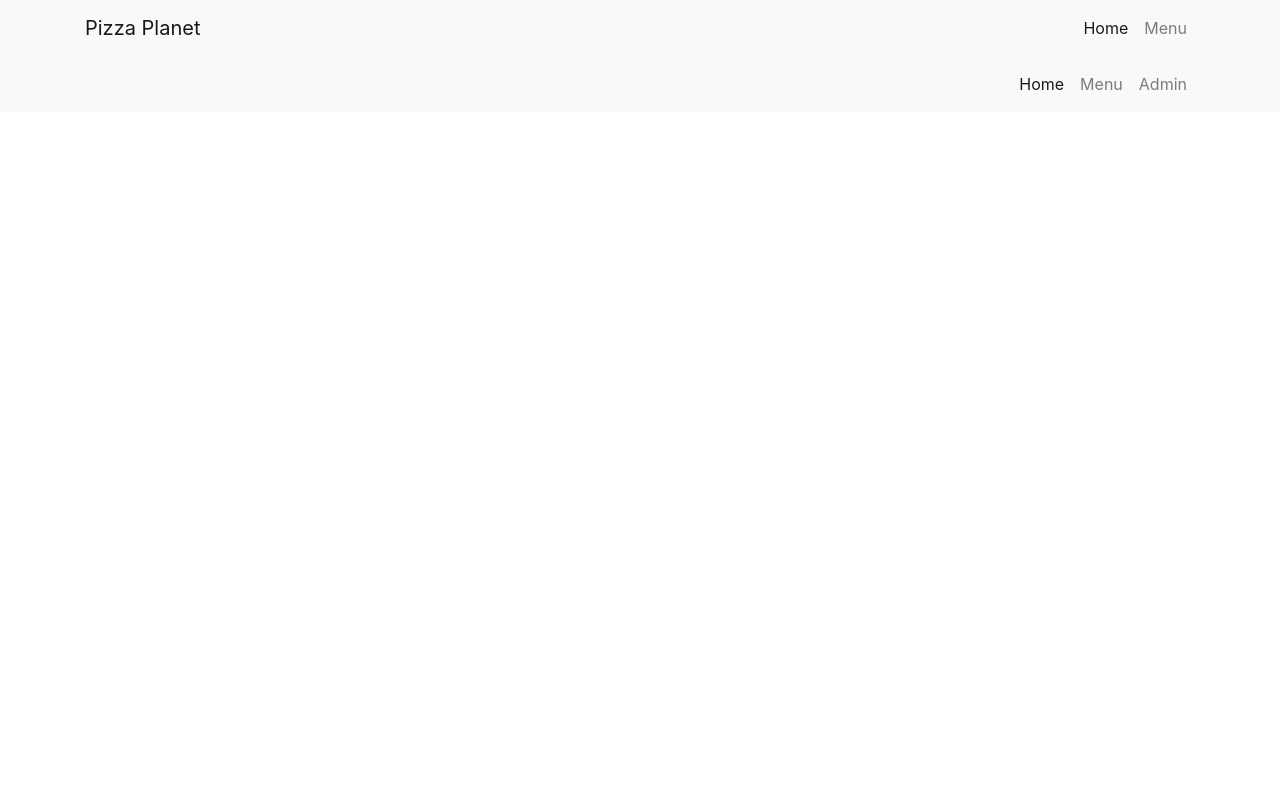
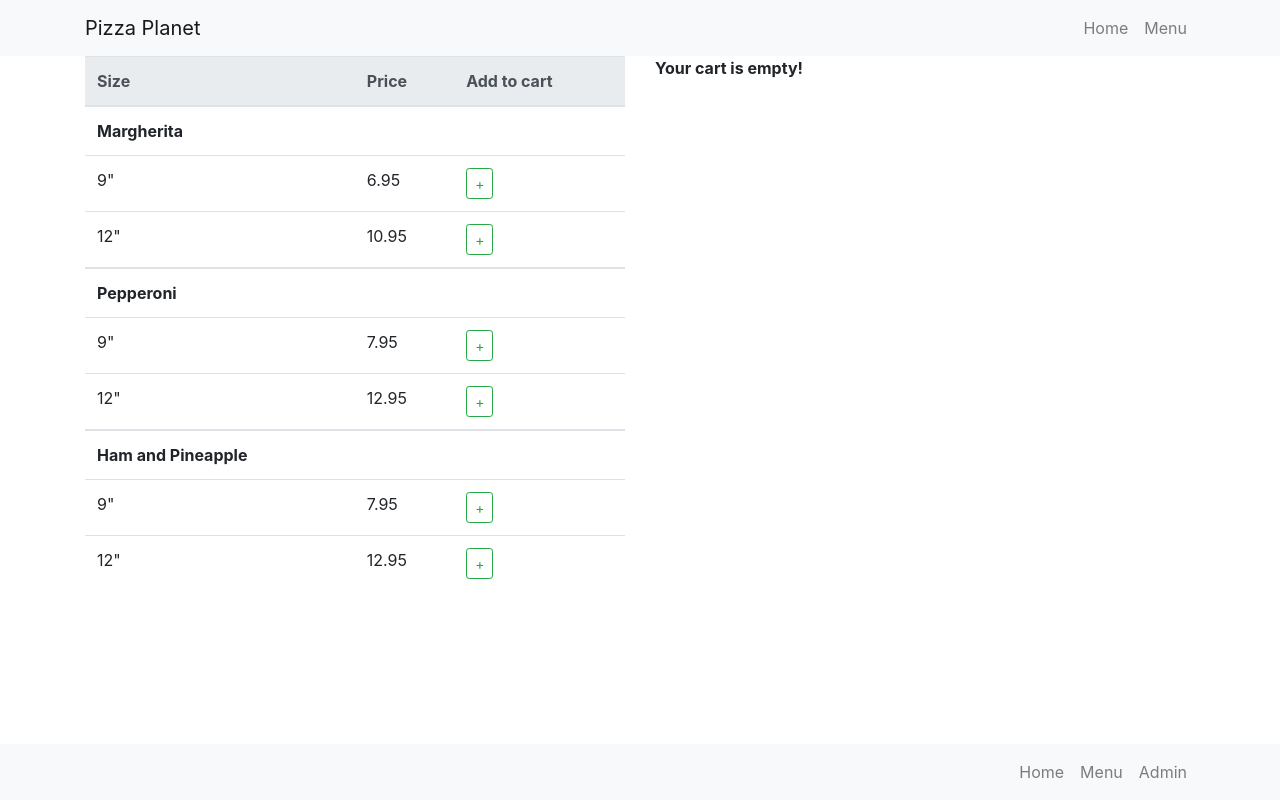
Before and after one commit to 124c4a11/PizzaPlanet-Vue.js-, a Vue app: page /menu in a window 1280 px wide. Built offline with nearby package versions, Linux system fonts and the light colour scheme; the HTML template or start-up script is replaced by a standard one.

Commit message:
Menu page

```diff
--- a/src/components/Footer.vue
+++ b/src/components/Footer.vue
@@ -2,16 +2,26 @@
   <footer class="navbar navbar-expand-lg navbar-light bg-light">
     <div class="container">
       <ul class="navbar-nav ml-auto">
-        <li class="nav-item active">
-          <a class="nav-link" href="/">Home <span class="sr-only">(current)</span></a>
-        </li>
-        <li class="nav-item">
-          <a class="nav-link" href="#">Menu</a>
-        </li>
-        <li class="nav-item">
-          <a class="nav-link" href="#">Admin</a>
+        <li v-for="(link, ndx) in links" :key="ndx" class="nav-item">
+          <a class="nav-link" :href="link.url">{{ link.title }}</a>
         </li>
       </ul>
     </div>
   </footer>
 </template>
+
+<script>
+export default {
+  name: 'footer',
+
+  data () {
+    return {
+      links: [
+        { title: 'Home', url: '/' },
+        { title: 'Menu', url: '/menu' },
+        { title: 'Admin', url: '/admin' }
+      ]
+    }
+  }
+}
+</script>
--- a/src/components/Header.vue
+++ b/src/components/Header.vue
@@ -8,14 +8,27 @@
 
       <div class="collapse navbar-collapse" id="navbarSupportedContent">
         <ul class="navbar-nav ml-auto">
-          <li class="nav-item active">
-            <a class="nav-link" href="/">Home <span class="sr-only">(current)</span></a>
-          </li>
-          <li class="nav-item">
-            <a class="nav-link" href="#">Menu</a>
+          <li v-for="(link, ndx) in links" :key="ndx" class="nav-item">
+            <a class="nav-link" :href="link.url">{{ link.title }}</a>
           </li>
         </ul>
       </div>
     </div>
   </header>
 </template>
+
+<script>
+export default {
+  name: 'header',
+
+  data () {
+    return {
+      links: [
+        { title: 'Home', url: '/' },
+        { title: 'Menu', url: '/menu' }
+      ]
+    }
+  }
+
+}
+</script>
--- a/src/router.js
+++ b/src/router.js
@@ -1,6 +1,8 @@
 import Vue from 'vue'
 import Router from 'vue-router'
-import Home from './views/Home.vue'
+
+import ppHome from './views/Home.vue'
+import ppMenu from './views/Menu.vue'
 
 Vue.use(Router)
 
@@ -11,7 +13,12 @@ export default new Router({
     {
       path: '/',
       name: 'home',
-      component: Home
+      component: ppHome
+    },
+    {
+      path: '/menu',
+      name: 'menu',
+      component: ppMenu
     }
   ]
 })
--- a/src/views/Home.vue
+++ b/src/views/Home.vue
@@ -26,7 +26,7 @@ export default {
   min-height: 480px;
   padding: 15px;
   color: #fff;
-  text-shadow: 0 0 .5em rgba(0, 0, 0, .5);
+  text-shadow: 0 0 .5em rgba(0, 0, 0, .8);
   background-image: url(../assets/pizza.jpg);
   background-position: center;
   background-size: cover;
@@ -50,6 +50,7 @@ export default {
 .hero__content {
   position: relative;
   z-index: 2;
+  max-width: 1140px;
   text-align: center;
 }
 </style>
--- /dev/null
+++ b/src/views/Menu.vue
@@ -0,0 +1,153 @@
+<template>
+  <div class="main">
+    <div class="container">
+      <div class="row">
+        <div class="col-sm-12 col-md-6">
+          <table class="table table-hover">
+            <thead class="thead-light">
+              <tr>
+                <th>Size</th>
+                <th>Price</th>
+                <th>Add to cart</th>
+              </tr>
+            </thead>
+            <tbody v-for="(item, ndx) in getMenuItems" :key="ndx">
+              <tr>
+                <td><strong>{{ item.name }}</strong></td>
+              </tr>
+              <tr v-for="(option, ndx) in item.options" :key="ndx">
+                <td>{{ option.size }}"</td>
+                <td>{{ option.price }}</td>
+                <td>
+                  <button
+                    @click="addToCart(item, option)"
+                    class="btn btn-outline-success btn-sm"
+                    type="button">+</button>
+                </td>
+              </tr>
+            </tbody>
+          </table>
+        </div>
+
+        <!-- cart -->
+        <div class="col-sm-12 col-md-6">
+          <div v-if="cart.length">
+            <table class="table table-hover">
+              <thead class="thead-light">
+                <tr>
+                  <th>Quantity</th>
+                  <th>Item</th>
+                  <th>Total</th>
+                </tr>
+              </thead>
+              <tbody v-for="(item, ndx) in cart" :key="ndx">
+                <tr>
+                  <td>
+                    <button
+                      @click="decreaseQuantity(item)"
+                      class="btn btn-sm btn-light"
+                      type="button">-</button>
+                    <span> {{ item.quantity }} </span>
+                    <button
+                      @click="increaseQuantity(item)"
+                      class="btn btn-sm btn-light"
+                      type="button">+</button>
+                  </td>
+                  <td>{{ item.name }} {{ item.size }}"</td>
+                  <td>{{ item.price * item.quantity }}</td>
+                </tr>
+              </tbody>
+            </table>
+            <p><b>Order total:</b></p>
+            <button class="btn btn-success btn-block" type="button">Place Order</button>
+          </div>
+          <div v-else>
+            <p><b>Your cart is empty!</b></p>
+          </div>
+        </div>
+      </div>
+    </div>
+  </div>
+</template>
+
+<script>
+export default {
+  name: 'menuPage',
+
+  data () {
+    return {
+      cart: [],
+
+      getMenuItems: {
+        1: {
+          'name': 'Margherita',
+          'description': 'A delicious tomato based pizza topped with mozzarella',
+          'options': [
+            {
+              'size': 9,
+              'price': 6.95
+            },
+            {
+              'size': 12,
+              'price': 10.95
+            }
+          ]
+        },
+        2: {
+          'name': 'Pepperoni',
+          'description': 'A delicious tomato based pizza topped with mozzarella and pepperoni',
+          'options': [
+            {
+              'size': 9,
+              'price': 7.95
+            },
+            {
+              'size': 12,
+              'price': 12.95
+            }
+          ]
+        },
+        3: {
+          'name': 'Ham and Pineapple',
+          'description': 'A delicious tomato based pizza topped with mozzarella, ham and pineapple',
+          'options': [
+            {
+              'size': 9,
+              'price': 7.95
+            },
+            {
+              'size': 12,
+              'price': 12.95
+            }
+          ]
+        }
+      }
+    }
+  },
+
+  methods: {
+    addToCart (item, option) {
+      this.cart.push({
+        name: item.name,
+        size: option.size,
+        price: option.price,
+        quantity: 1
+      })
+    },
+
+    removeFromCart (item) {
+      this.cart.splice(this.cart.indexOf(item), 1)
+    },
+
+    increaseQuantity (item) {
+      item.quantity++
+    },
+
+    decreaseQuantity (item) {
+      item.quantity--
+
+      if (item.quantity === 0) this.removeFromCart(item)
+    }
+  }
+}
+</script>
```
